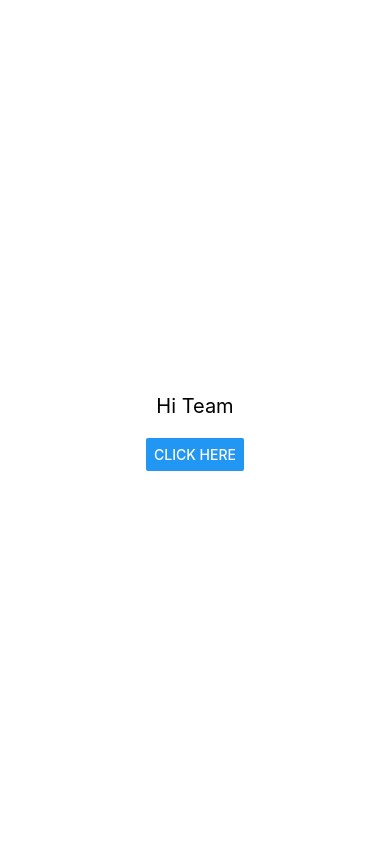
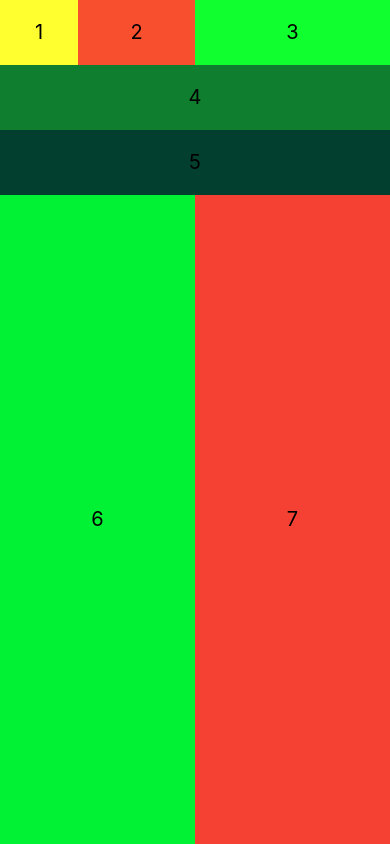
Before and after one commit to peddiraju11/ReactNative_Sample, a React Native app: screen / in a window 390 px wide. Built offline with nearby package versions, Linux system fonts and the light colour scheme.

Commit message:
Worked on task implementation

```diff
--- a/App.js
+++ b/App.js
@@ -1,11 +1,3 @@
-/**
- * Sample React Native App
- * https://github.com/facebook/react-native
- *
- * @format
- * @flow strict-local
- */
-
 import React from 'react';
 import {
   StyleSheet, View, Text, Button, Linking
@@ -14,8 +6,31 @@
 const App = () => {
   return (
     <View style={styles.body}>
-      <Text style={styles.text}>Hi Team</Text>
-      <Button style={styles.button} title='Click Here' onPress={() => { Linking.openURL("https://www.youtube.com") }}></Button>
+      <View style={styles.view123}>
+        <View style={styles.view1}>
+          <Text style={styles.text}>1</Text>
+        </View>
+        <View style={styles.view2}>
+          <Text style={styles.text}>2</Text>
+        </View>
+        <View style={styles.view3}>
+          <Text style={styles.text}>3</Text>
+        </View>
+      </View>
+      <View style={styles.view4}>
+        <Text style={styles.text}>4</Text>
+      </View>
+      <View style={styles.view5}>
+        <Text style={styles.text}>5</Text>
+      </View>
+      <View style={styles.view67}>
+        <View style={styles.view6}>
+          <Text style={styles.text}>6</Text>
+        </View>
+        <View style={styles.view7}>
+          <Text style={styles.text}>7</Text>
+        </View>
+      </View>
     </View>
   );
 };
@@ -24,18 +39,65 @@
 
   body: {
     backgroundColor: '#ffffff',
-    justifyContent: 'center',
-    alignItems: 'center',
     flex: 1
   },
   text: {
     color: '#000000',
     fontSize: 20,
-    margin: 20,
   },
-  button: {
-    margin: 20,
-  }
+  view123: {
+    flexDirection: 'row',
+    flex: 0.1
+  },
+  view1: {
+    backgroundColor: '#ffff2f',
+    justifyContent: 'center',
+    alignItems: 'center',
+    flex: 0.2
+  },
+  view2: {
+    backgroundColor: '#f84f2f',
+    justifyContent: 'center',
+    alignItems: 'center',
+    flex: 0.3
+  },
+  view3: {
+    backgroundColor: '#0fff2f',
+    justifyContent: 'center',
+    alignItems: 'center',
+    flex: 0.5
+  },
+  view4: {
+    backgroundColor: '#0f7f2f',
+    alignItems: 'center',
+    justifyContent: 'center',
+    flex: 0.1
+  },
+  view5: {
+    backgroundColor: '#023f2f',
+    alignItems: 'center',
+    justifyContent: 'center',
+    flex: 0.1
+  },
+  view67: {
+    alignItems: 'stretch',
+    flexDirection: 'row',
+    flex: 1
+  },
+  view6: {
+    backgroundColor: '#01F134',
+    alignItems: 'center',
+    justifyContent: 'center',
+    flexDirection: 'row',
+    flex: 0.5
+  },
+  view7: {
+    backgroundColor: '#F54134',
+    alignItems: 'center',
+    justifyContent: 'center',
+    flexDirection: 'row',
+    flex: 0.5
+  },
 
 });
 
```
